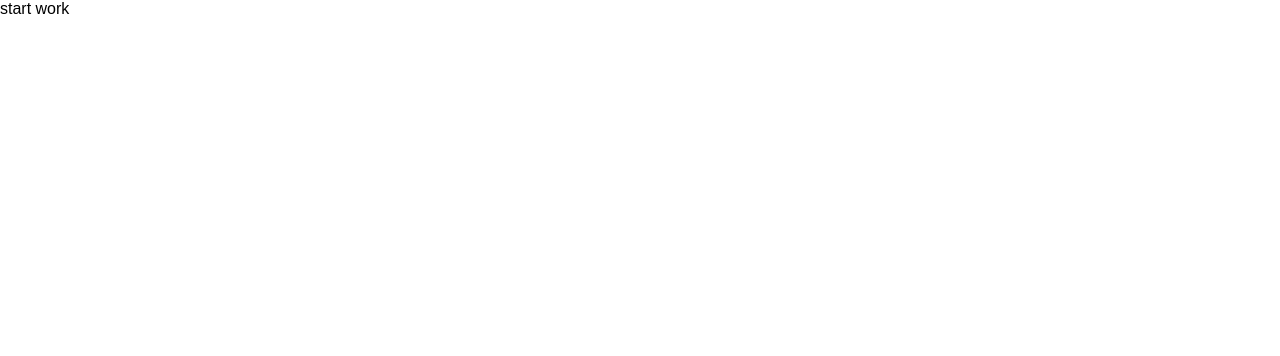
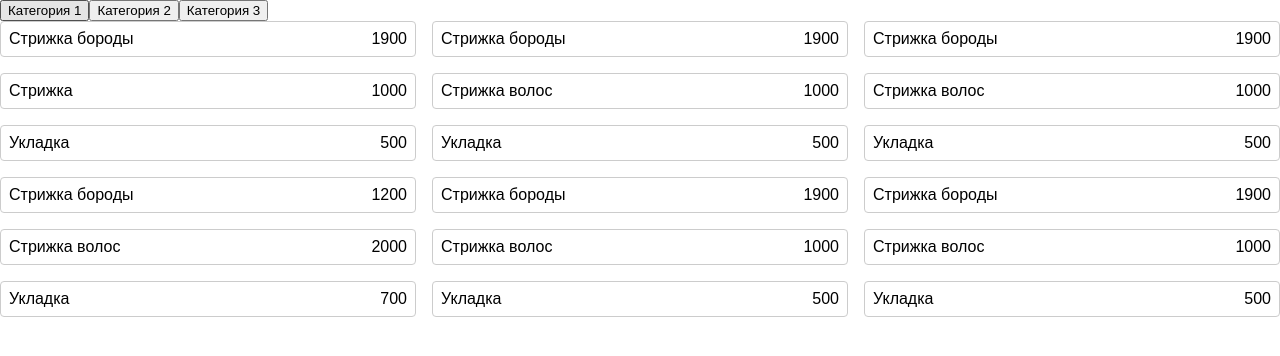
Before and after one commit to Ex1s9/Commerce-project, a React (Vite) app: page / in a window 1280 px wide. Shown: the top 356 px of the page. Built offline with nearby package versions, Linux system fonts and the light colour scheme; a web font is replaced by a local one.

Commit message:
price-list without scss

```diff
--- a/src/App.tsx
+++ b/src/App.tsx
@@ -1,9 +1,10 @@
+import Price from "./features/price-list/price/price"
 
 function App() {
 
   return (
     <div>
-      start work
+      <Price />
     </div>
   )
 }
--- /dev/null
+++ b/src/features/price-list/price/price.module.scss
@@ -0,0 +1,18 @@
+.price {
+   display: flex;
+   flex-direction: column;
+}
+
+.priceList {
+   display: grid;
+   grid-template-columns: repeat(3, 1fr);
+   gap: 16px;
+}
+
+.priceItem {
+   display: flex;
+   justify-content: space-between;
+   padding: 8px;
+   border: 1px solid #ccc;
+   border-radius: 4px;
+}
--- /dev/null
+++ b/src/features/price-list/price/price.tsx
@@ -0,0 +1,72 @@
+import { useState } from "react";
+import s from "./price.module.scss";
+
+const Price = () => {
+   const [selectedCategory, setSelectedCategory] = useState("category1");
+
+   const services = [
+      { title: "Стрижка бороды" },
+      { title: "Стрижка" },
+      { title: "Укладка" },
+      { title: "Стрижка бороды" },
+      { title: "Стрижка волос" },
+      { title: "Укладка" },
+      { title: "Стрижка бороды" },
+      { title: "Стрижка волос" },
+      { title: "Укладка" },
+      { title: "Стрижка бороды" },
+      { title: "Стрижка волос" },
+      { title: "Укладка" },
+      { title: "Стрижка бороды" },
+      { title: "Стрижка волос" },
+      { title: "Укладка" },
+      { title: "Стрижка бороды" },
+      { title: "Стрижка волос" },
+      { title: "Укладка" },
+   ];
+
+   const prices: { [key: string]: string[] } = {
+      category1: ["1900", "1000", "500", "1200", "2000", "700", "1900", "1000", "500", "1900", "1000", "500", "1900", "1000", "500", "1900", "1000", "500"],
+      category2: ["2000", "1100", "600", "2000", "1100", "600", "2000", "1100", "600", "2000", "1100", "600", "2000", "1100", "600", "2000"],
+      category3: ["2100", "1200", "700", "2100", "1200", "700", "2100", "1200", "700", "2100", "1200", "700"],
+   };
+
+   const handleCategoryChange = (category: string) => {
+      setSelectedCategory(category);
+   };
+
+   const totalRows = 6;
+   const totalColumns = 3;
+
+   const reorderedServices = Array.from({ length: services.length });
+   const reorderedPrices = Array.from({ length: prices[selectedCategory]?.length || 0 });
+
+   services.forEach((service, index) => {
+      const row = index % totalRows;
+      const column = Math.floor(index / totalRows);
+      const newIndex = column + row * totalColumns;
+
+      reorderedServices[newIndex] = service;
+      reorderedPrices[newIndex] = prices[selectedCategory]?.[index] ?? "-";
+   });
+
+   return (
+      <div className={s.price}>
+         <div>
+            <button onClick={() => handleCategoryChange("category1")}>Категория 1</button>
+            <button onClick={() => handleCategoryChange("category2")}>Категория 2</button>
+            <button onClick={() => handleCategoryChange("category3")}>Категория 3</button>
+         </div>
+         <div className={s.priceList}>
+            {reorderedServices.map((service, index) => (
+               <div key={index} className={s.priceItem}>
+                  <span>{service?.title}</span>
+                  <span>{reorderedPrices[index]}</span>
+               </div>
+            ))}
+         </div>
+      </div>
+   );
+};
+
+export default Price;
```
Also changed, not shown: src/features/price-list/View1.tsx (added, +13 -0 lines), src/store/store.ts (added, +11 -0 lines), src/store/viewSlice.ts (added, +23 -0 lines).
